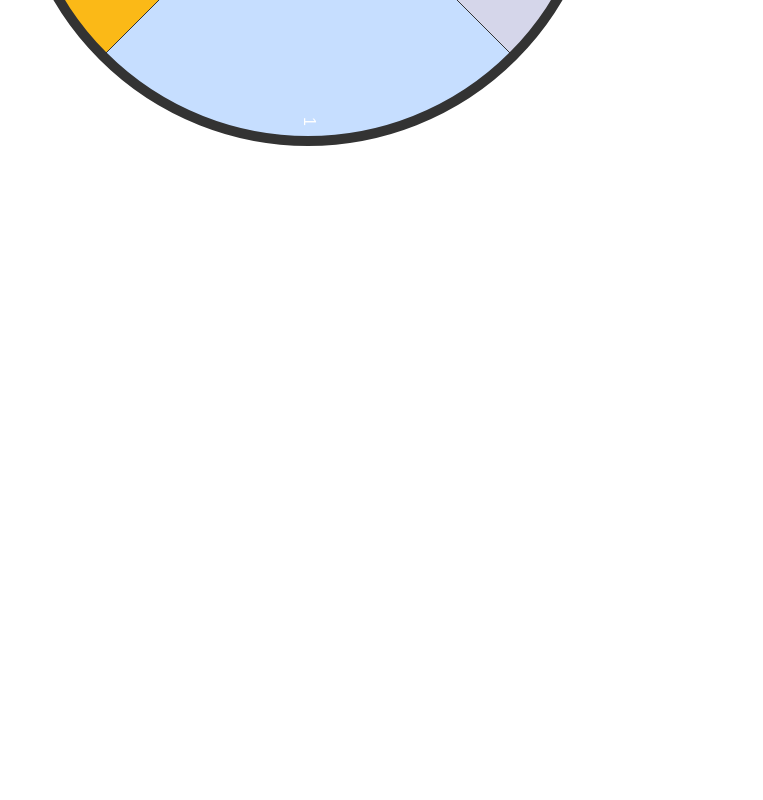
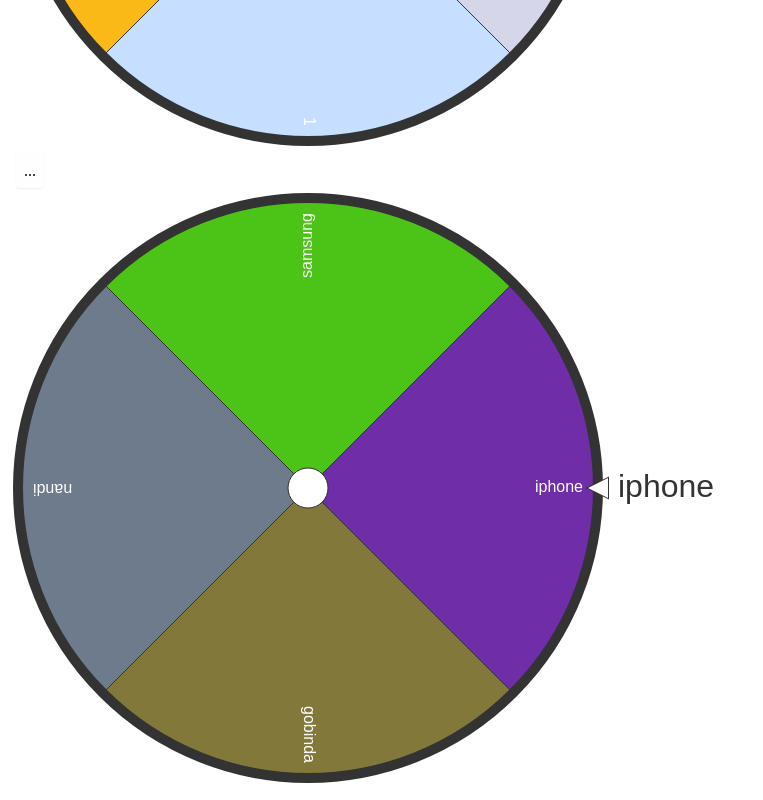
Before and after one commit to inandi/wheel, a plain HTML site: page index.html in a window 1280 px wide. Shown: the part 490-1290 px from the top of the page, without its empty margins (0-763 px from the left). Before the commit the page ends 800 px from the top, so only its background shows below. Drawn offline with nearby package versions, Linux system fonts and the light colour scheme.

Commit message:
multi instance

```diff
--- a/index.html
+++ b/index.html
@@ -12,20 +12,10 @@
 <body>
 
 
-    <div class="gn--wheel-container">
-        <div id="venues">
-            <h1>Data <input type="checkbox" class="gn--wheel-checkAll" checked />
-            </h1>
-            <div id="name">
-            </div>
-        </div>
-        <div class="gn--wheel-filter-toggle">. . .</div>
-        <div id="wheel">
-            <canvas id="canvas" width="1000" height="600">
-            </canvas>
-        </div>
-        <div id="counter">
-        </div>
+    <div id="foo">
+    </div>
+
+    <div id="boo">
     </div>
 
 
@@ -36,7 +26,7 @@
 
     <script>
 
-        var venues = [{
+        let data = [{
             "name": "1",
         }, {
             "name": "2",
@@ -47,11 +37,34 @@
         }];
 
         var wheelFirstObject = {
-            data: venues,
+            data: data,
+            sourceId: 'foo',
             id: generateDynamicStringForWheelID(),
         };
+
+
         let wheelFirst = new Wheel(wheelFirstObject);
         wheelFirst.run();
+
+        let de = [{
+            "name": "gobinda",
+        }, {
+            "name": "nandi",
+        }, {
+            "name": "samsung",
+        }, {
+            "name": "iphone",
+        }];
+
+        var wheelSecObject = {
+            data: de,
+            sourceId: 'boo',
+            id: generateDynamicStringForWheelID(),
+        };
+
+        let wheelSecond = new Wheel(wheelSecObject);
+        wheelSecond.run();
+
     </script>
 </body>
 
--- a/style.css
+++ b/style.css
@@ -1,26 +1,24 @@
-
-
  .gn--wheel-filter-toggle {
      display: inline-block;
  }
 
-#venues,
+ .gn--wheel-data-center,
  .gn--wheel-filter-toggle {
      background: #fefefe;
      box-shadow: 0 1px 2px #efefef;
  }
 
-#venues {
+ .gn--wheel-data-center {
      padding: .5em;
      overflow: hidden;
  }
 
-#venues ul,
-#venues h2 {
+ .gn--wheel-data-center ul,
+ .gn--wheel-data-center h2 {
      clear: both;
  }
 
-#venues li {
+ .gn--wheel-data-center li {
      float: left;
      width: 25%;
      line-height: 1.5;
--- a/wheel.js
+++ b/wheel.js
@@ -17,14 +17,53 @@ class Wheel {
      * @param  param
      */
     constructor(param) {
+
         this.dynamicId = param.id;
-        this.$venues = $('#venues');
-        this.$venueName = $('#name');
+        this.source = param.source;
+        this.records = param.data;
+
+        this.wheelDataCenterString = this.dynamicId + '--data-center';
+        this.wheelDataCenter = $('#' + this.wheelDataCenterString);
+
+        this.wheelDataListString = this.dynamicId + '--data-list';
+        this.wheelDataList = $('#' + this.wheelDataListString);
+
+        this.wheelCanvasString = this.dynamicId + '--canvas';
+        this.wheelCanvas = $('#' + this.wheelCanvasString);
+
+        this.wheelCounterString = this.dynamicId + '--counter';
+        this.wheelCounter = $('#' + this.wheelCounterString);
+
+        let idnanalaboyima = `
+        <div class="gn--wheel-container">
+            <div id="${this.wheelDataCenterString}" class="gn--wheel-data-center">
+                <h3>
+                    Data <input type="checkbox" class="gn--wheel-checkAll" checked />
+                </h3>
+                <div id="${this.wheelDataListString}">
+                </div>
+            </div>
+            <div class="gn--wheel-filter-toggle">...</div>
+            <div class="gn--wheel-canvas-container">
+                <canvas id="${this.wheelCanvasString}" width="1000" height="600">
+                </canvas>
+            </div>
+            <div id="${this.wheelCounterString}">
+            </div>
+        </div>`;
+
+        $('#' + param.sourceId).html(idnanalaboyima);
+
+        this.$venues = $('#' + this.wheelDataCenterString);
+        this.$venueName = $('#' + this.wheelDataListString);
         this.$list = $('<ul/>');
         this.$filterToggler = this.$venues.closest('.gn--wheel-container').find('.gn--wheel-filter-toggle');
+
     }
 
     setup() {
+        let self = this;
+
         var blackHex = '#333',
             whiteHex = '#fff',
             shuffle = function (o) {
@@ -696,7 +735,7 @@ class Wheel {
 
                 // Display RPM
                 var rpm = (wheel.angleDelta * (1000 / wheel.timerDelay) * 60) / (Math.PI * 2);
-                $("#counter").html(Math.round(rpm) + " RPM");
+                $('#' + self.wheelCounterString).html(Math.round(rpm) + " RPM");
 
             },
 
@@ -723,7 +762,7 @@ class Wheel {
             // },
 
             initCanvas: function () {
-                var canvas = $('#canvas')[0];
+                var canvas = $('#' + self.wheelCanvasString)[0];
                 canvas.addEventListener("click", wheel.spin, false);
                 wheel.canvasContext = canvas.getContext("2d");
             },
@@ -876,11 +915,10 @@ class Wheel {
                 ctx.stroke();
             }
         };
-        console.log(this.$list);
 
-        let nkcsnkcnslist = this.$list
-        $.each(venues, function (index, venue) {
-            nkcsnkcnslist.append(
+        let ahuginaravin = this.$list
+        $.each(self.records, function (index, venue) {
+            ahuginaravin.append(
                 $("<li/>")
                     .append(
                         $("<input />").attr({
@@ -942,6 +980,7 @@ class Wheel {
     }
 
     run() {
+
         try {
             this.setup();
         } catch (exceptionData) {
```
Lines whose indentation alone changed are shown as unchanged.
